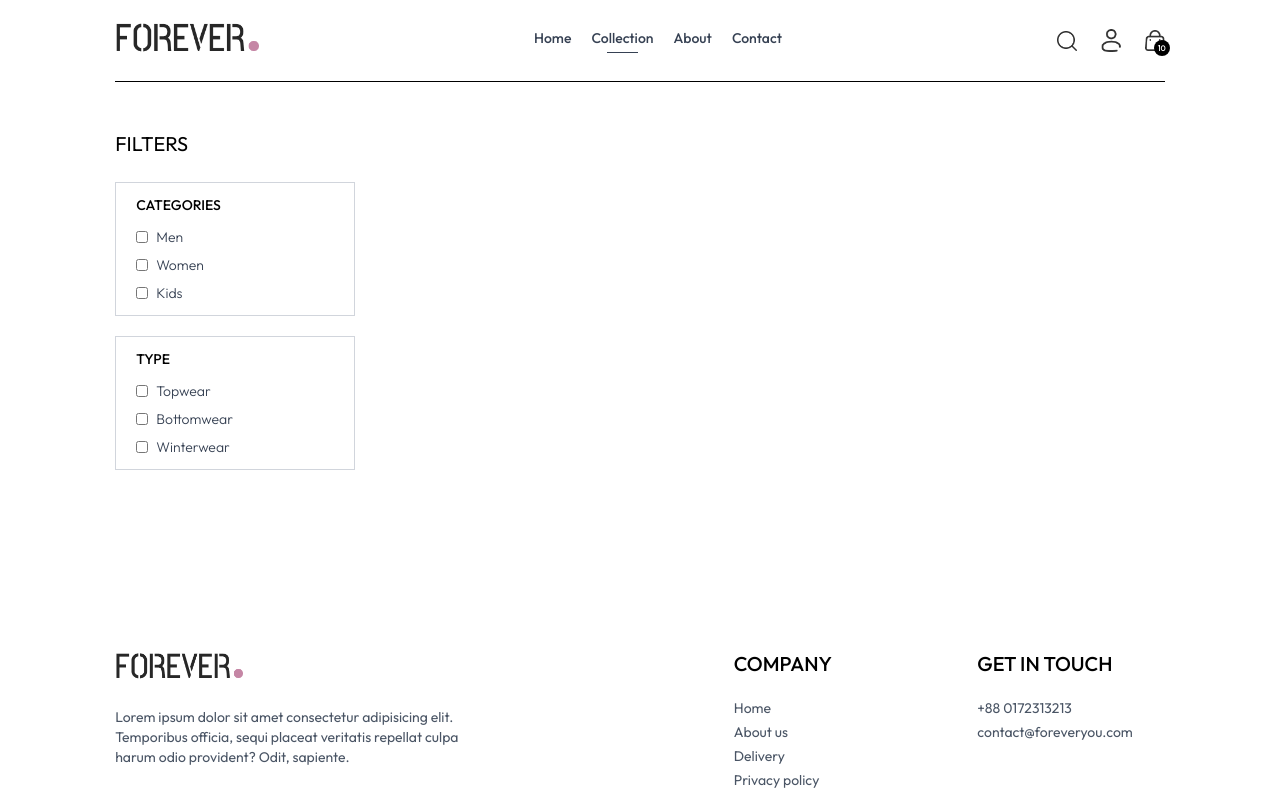
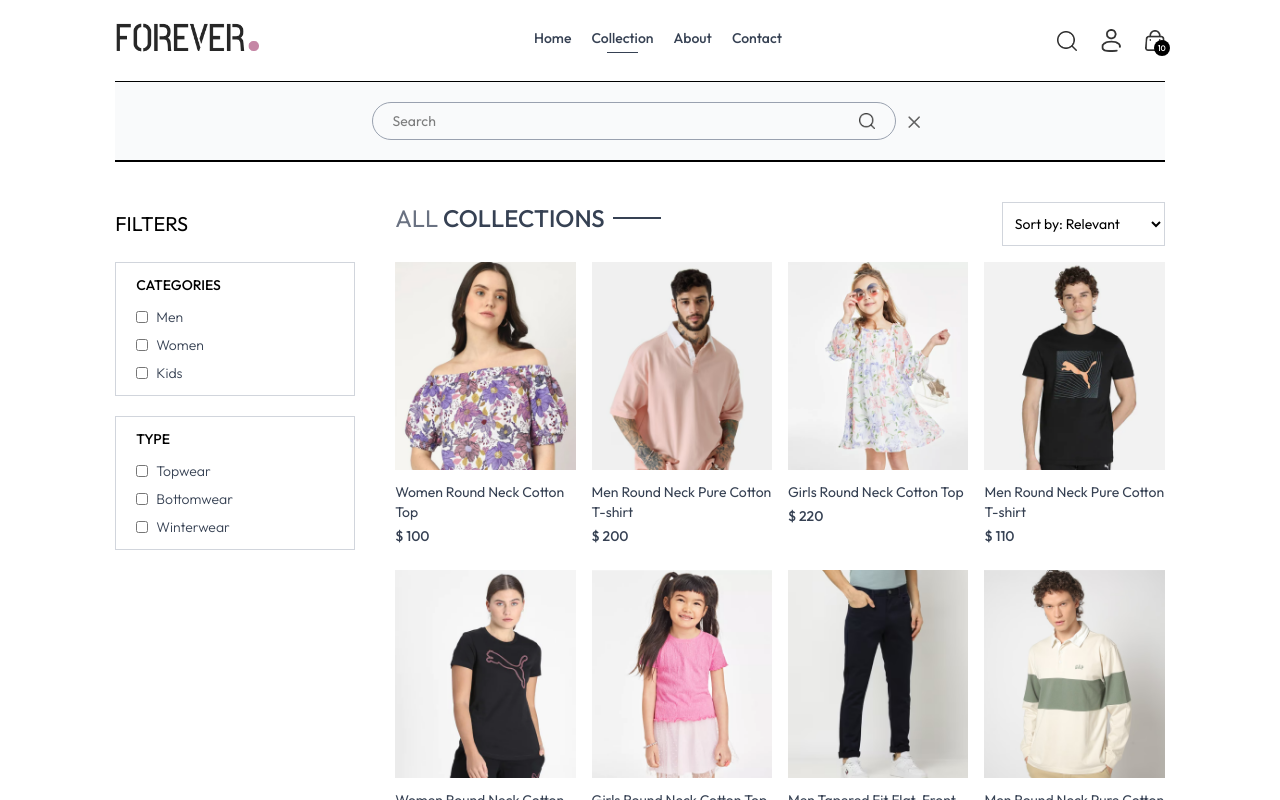
Before and after one commit to radshahamat/Ecommerce-with-Reactjs-01, a React (Vite) app: page /collection in a window 1280 px wide. Both pictures are taken after a click on the picture 1066 px from the left and 40 px from the top of the page. Shown: the top 800 px of the page. Built offline with nearby package versions, Linux system fonts and the light colour scheme.

Commit message:
search functionalities completed

```diff
--- a/src/App.jsx
+++ b/src/App.jsx
@@ -11,11 +11,13 @@
 import Cart from './pages/Cart'
 import Product from './pages/Product'
 import Footer from './components/Footer'
+import SearchBar from './components/SearchBar'
 
 const App = () => {
   return (
     <div className='px-4 sm:px-[5vw] md:px-[7vw] lg:px-[9vw]'>
      <Navbar />
+     <SearchBar />
       <Routes>
         <Route  path='/' element={<Home/>} />
         <Route  path='/collection' element={<Collection/>} />
--- a/src/components/LatestCollection.jsx
+++ b/src/components/LatestCollection.jsx
@@ -33,6 +33,8 @@
     </div>
 
 
+
+
   )
 }
 
--- a/src/components/Navbar.jsx
+++ b/src/components/Navbar.jsx
@@ -1,10 +1,14 @@
-import React, { useState } from 'react'
+import React, { useContext, useState } from 'react'
 import {assets} from '../assets/assets'
 import { Link, NavLink } from 'react-router-dom'
+import { ShopContext } from '../context/ShopContext';
 
 const Navbar = () => {
 
     const [visible, setVisible] = useState(false);
+    const {setShowSearch} = useContext(ShopContext)
+
+
   return (
     <div className='flex items-center justify-between py-5 font-medium'>
 
@@ -32,7 +36,7 @@
       </ul>
 
       <div className='flex items-center gap-6'>
-        <img src={assets.search_icon} className='w-5 cursor-pointer' alt="" />
+        <img onClick={()=>setShowSearch(true)} src={assets.search_icon} className='w-5 cursor-pointer' alt="" />
 
         <div className='group relative'>
             <img className='w-5 cursor-pointer' src={assets.profile_icon} alt="" />
--- /dev/null
+++ b/src/components/SearchBar.jsx
@@ -0,0 +1,31 @@
+import React, { useContext, useEffect, useState } from 'react'
+import { ShopContext } from '../context/ShopContext'
+import { assets } from '../assets/assets';
+import { useLocation } from 'react-router-dom';
+
+const SearchBar = () => {
+    const {search, setSearch, showSearch, setShowSearch} = useContext(ShopContext);
+    const [visible, setVisible] = useState(false)
+    const location = useLocation();
+
+    useEffect(()=>{
+        if (location.pathname.includes('collection')) {
+            setVisible(true);
+        }
+        else{
+            setVisible(false);
+        }
+    }, [location])
+
+  return showSearch && visible ? (
+    <div className='border-t border-b bg-gray-50 text-center'>
+      <div className='inline-flex items-center justify-center border border-gray-400 px-5 py-2 my-5 mx-3 rounded-full w-3/4 sm:w-1/2'>
+        <input value={search} onChange={(e)=>setSearch(e.target.value)} className='flex-1 outline-none bg-inherit text-sm' type="text" placeholder='Search' /> <img className='w-4' src={assets.search_icon} alt="" />
+      </div>
+
+      <img onClick={()=>setShowSearch(false)} className='inline w-3 cursor-pointer' src={assets.cross_icon} alt="" />
+    </div>
+  ) : null
+}
+
+export default SearchBar
--- a/src/context/ShopContext.jsx
+++ b/src/context/ShopContext.jsx
@@ -1,4 +1,4 @@
-import React from "react";
+import React, { useState } from "react";
 import { createContext } from "react";
 import { products } from "../assets/assets";
 
@@ -9,9 +9,12 @@
 
     const currency = '$';
     const delivery_fee = 10;
+    const [search,setSearch] = useState('');
+    const [showSearch,setShowSearch] = useState(false);
 
     const value = {
-        products , currency, delivery_fee
+        products , currency, delivery_fee,
+        search,setSearch,showSearch,setShowSearch
     }
 
     return (
--- a/src/pages/Collection.jsx
+++ b/src/pages/Collection.jsx
@@ -1,16 +1,92 @@
-import React, { useContext, useState } from 'react'
+import React, { useContext, useEffect, useState } from 'react'
 import { ShopContext } from '../context/ShopContext'
-import { assets } from '../assets/assets';
+import { assets } from '../assets/assets'
+import Title from '../components/Title';
+import ProductItem from '../components/ProductItem';
 
 const Collection = () => {
 
-  const {products} = useContext(ShopContext);
+  const {products, search, showSearch} = useContext(ShopContext);
   const [showFilter, setShowFilter] = useState(false);
+  const [filterProducts,setFilterProducts] =  useState([]);
+  const [category,setCategory] = useState([]);
+  const [subCategory,setSubCategory] = useState([]);
+  const [sortType,setSortType] = useState('relavent')
+
+  const toggleCategory = (e) => {
+
+    if(category.includes(e.target.value)){
+      setCategory(prev=> prev.filter(item=> item !== e.target.value))
+    }
+    else{
+      setCategory(prev => [...prev,e.target.value])
+    }
+
+  }
+
+  const toggleSubCategory = (e) => {
+
+    if (subCategory.includes(e.target.value)) {
+      setSubCategory(prev=> prev.filter(item=> item !== e.target.value))
+    }
+    else{
+      setSubCategory(prev => [...prev,e.target.value])
+    }
+  }
+
+ const applyFilter = () => {
+
+    let productsCopy = products.slice();
+
+    if(showSearch && search) {
+      productsCopy = productsCopy.filter(item => item.name.toLowerCase().includes(search.toLowerCase()))
+    }
+
+
+    if (category.length > 0) {
+      productsCopy = productsCopy.filter(item => category.includes(item.category));
+    }
+
+    if (subCategory.length > 0) {
+      productsCopy = productsCopy.filter(item => subCategory.includes(item.subCategory))
+    }
+
+    setFilterProducts(productsCopy)
+ }
+
+
+  const sortProduct = () => {
+    let fpCopy = filterProducts.slice();
+
+    switch (sortType) {
+      case 'low-high':
+        setFilterProducts(fpCopy.sort((a,b)=>(a.price-b.price)));
+        break;
+
+      case 'high-low':
+        setFilterProducts(fpCopy.sort((a,b)=>(b.price-a.price)));
+        break;
+
+        default:
+          applyFilter();
+          break;
+    }
+  }
+
+  useEffect(()=>{
+    applyFilter();
+  },[category,subCategory,search,showSearch])
+
+  useEffect(()=>{
+    sortProduct();
+  },[sortType])
+
+
   return (
     <div className='flex flex-col sm:flex-row gap-1 sm:gap-10 pt-10 border-t'>
       {/* Filter options  */}
       <div className='min-w-60'>
-        <p className='my-2 text-xl flex items-center cursor-pointer gap-2'>FILTERS
+        <p onClick={()=>setShowFilter(!showFilter)} className='my-2 text-xl flex items-center cursor-pointer gap-2'>FILTERS
           <img className={`h-3 sm:hidden ${showFilter ? 'rotate-90' : ''}`} src={assets.dropdown_icon} alt="" />
         </p>
 
@@ -20,13 +96,13 @@
           <p className='mb-3 text-sm font-medium'>CATEGORIES</p>
           <div className='flex flex-col gap-2 text-sm font-light text-gray-700'>
             <p className='flex gap-2'>
-              <input className='w-3' type="checkbox" value={'Men'} /> Men
+              <input className='w-3' type="checkbox" value={'Men'} onChange={toggleCategory}/> Men
             </p>
             <p className='flex gap-2'>
-              <input className='w-3' type="checkbox" value={'Women'} /> Women
+              <input className='w-3' type="checkbox" value={'Women'} onChange={toggleCategory}/> Women
             </p>
             <p className='flex gap-2'>
-              <input className='w-3' type="checkbox" value={'Kids'} /> Kids
+              <input className='w-3' type="checkbox" value={'Kids'} onChange={toggleCategory}/> Kids
             </p>
           </div>
         </div>
@@ -36,17 +112,42 @@
           <p className='mb-3 text-sm font-medium'>TYPE</p>
           <div className='flex flex-col gap-2 text-sm font-light text-gray-700'>
             <p className='flex gap-2'>
-              <input className='w-3' type="checkbox" value={'Topwear'} /> Topwear
+              <input className='w-3' type="checkbox" value={'Topwear'} onChange={toggleSubCategory}/> Topwear
             </p>
             <p className='flex gap-2'>
-              <input className='w-3' type="checkbox" value={'Bottomwear'} /> Bottomwear
+              <input className='w-3' type="checkbox" value={'Bottomwear'} onChange={toggleSubCategory}/> Bottomwear
             </p>
             <p className='flex gap-2'>
-              <input className='w-3' type="checkbox" value={'Winterwear'} /> Winterwear
+              <input className='w-3' type="checkbox" value={'Winterwear'} onChange={toggleSubCategory}/> Winterwear
             </p>
           </div>
         </div>
       </div>
+
+      {/* Right side  */}
+      <div className='flex-1'>
+          <div className='flex justify-between text-base sm:text-2xl mb-4'>
+            <Title text1={'ALL'} text2={'COLLECTIONS'}/>
+            {/* Product Sort  */}
+            <select onChange={(e)=>setSortType(e.target.value)} className='border border-gray-300 text-sm px-2'>
+              <option value="relavent">Sort by: Relevant</option>
+              <option value="low-high">Sort by: Low to High</option>
+              <option value="high-low">Sort by: High to Low</option>
+            </select>
+
+          </div>
+           {/* Map products  */}
+
+            <div className='grid grid-cols-2 md:grid-cols-3 lg:grid-cols-4 gap-4 gap-y-6'>
+              {
+                filterProducts.map((item,index)=>(
+                  <ProductItem key={index} name={item.name} id={item._id} price={item.price} image={item.image}/>
+                ))
+              }
+            </div>
+      </div>
+
+
     </div>
   )
 }
```
